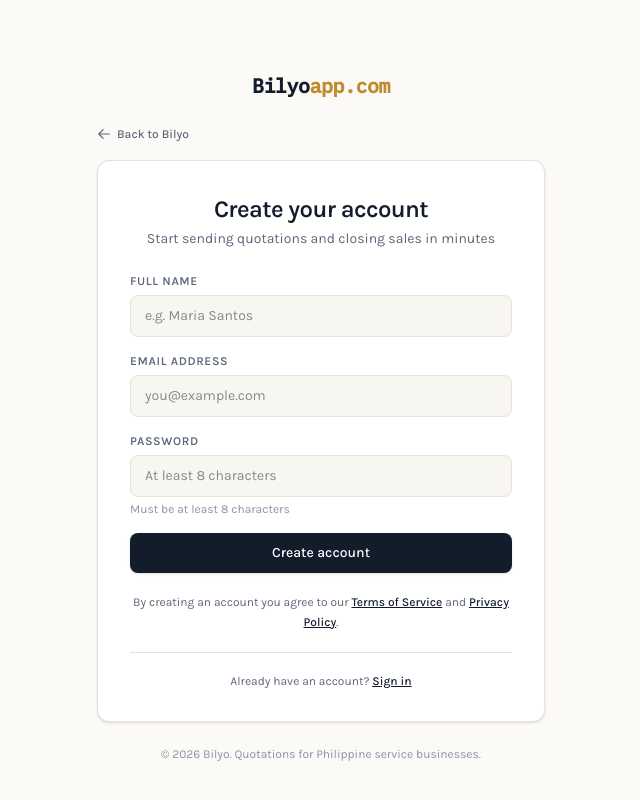
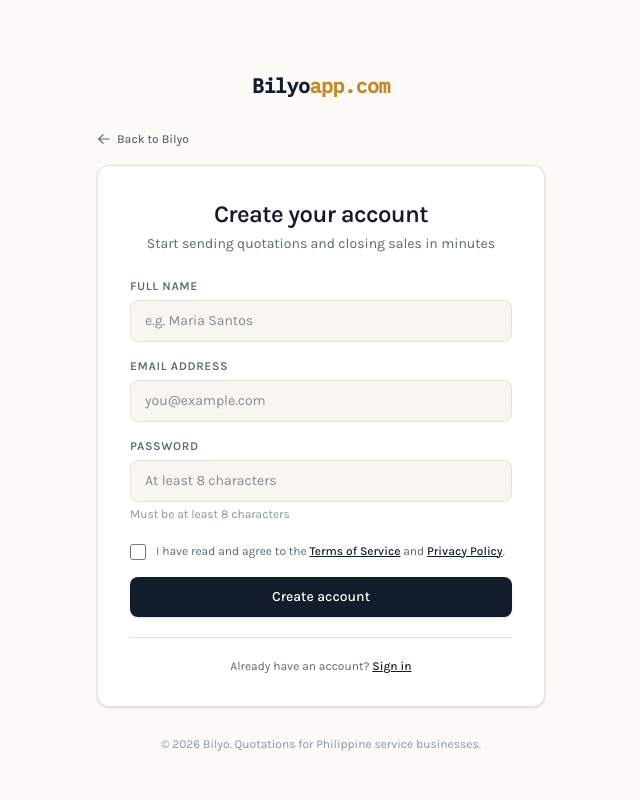
Before and after one commit to wardslarc/bilyo, a Next.js app: page /register in a window 1280 px wide. Shown: the top 800 px of the page, without its empty margins (319-959 px from the left). Built offline with nearby package versions, Linux system fonts and the light colour scheme.

Commit message:
feat(auth): capture explicit terms consent at signup [P5-T04]

```diff
--- a/actions/auth.ts
+++ b/actions/auth.ts
@@ -22,6 +22,7 @@ import {
   resetPasswordSchema,
 } from '../lib/validation/auth.ts';
 import { getClientIp, enforceRateLimits } from '../lib/rate-limit.ts';
+import { LEGAL_VERSION } from '../lib/site.ts';
 import type { ActionResult } from '@/types';
 
 /**
@@ -183,13 +184,17 @@ export async function registerUser(
       throw new Error('Failed to generate valid bcrypt hash');
     }
 
-    // Create user with emailVerifiedAt: null (Gate 4 pending)
+    // Create user with emailVerifiedAt: null (Gate 4 pending).
+    // Terms §1: the accepted version comes from LEGAL_VERSION on the server,
+    // not from the request, so the record cannot be forged by the caller.
     const newUser = await User.create({
       name,
       email,
       passwordHash,
       role: 'USER',
       emailVerifiedAt: null,
+      acceptedTermsVersion: LEGAL_VERSION,
+      acceptedTermsAt: new Date(),
     });
 
     // Issue verification code + magic link
--- a/app/(auth)/register/page.tsx
+++ b/app/(auth)/register/page.tsx
@@ -13,14 +13,18 @@ export default function RegisterPage() {
     name: '',
     email: '',
     password: '',
+    acceptedTerms: false,
   });
   const [fieldErrors, setFieldErrors] = useState<Record<string, string>>({});
   const [formError, setFormError] = useState<string | null>(null);
   const [isPending, startTransition] = useTransition();
 
   const handleChange = (e: React.ChangeEvent<HTMLInputElement>) => {
-    const { name, value } = e.target;
-    setFormData((prev) => ({ ...prev, [name]: value }));
+    const { name, value, type, checked } = e.target;
+    setFormData((prev) => ({
+      ...prev,
+      [name]: type === 'checkbox' ? checked : value,
+    }));
     if (fieldErrors[name]) {
       setFieldErrors((prev) => {
         const next = { ...prev };
@@ -180,6 +184,55 @@ export default function RegisterPage() {
           )}
         </div>
 
+        {/*
+          Consent at signup — this is what makes the Terms binding (Terms §1).
+          A checkbox, not a notice: assent has to be an affirmative act we can
+          point at later, and the version accepted is stamped server-side.
+        */}
+        <div className="pt-1">
+          <label
+            htmlFor="acceptedTerms"
+            className="flex cursor-pointer items-start gap-2.5"
+          >
+            <input
+              id="acceptedTerms"
+              name="acceptedTerms"
+              type="checkbox"
+              checked={formData.acceptedTerms}
+              onChange={handleChange}
+              className={`mt-0.5 h-4 w-4 shrink-0 cursor-pointer rounded border accent-[var(--color-ink)] ${
+                fieldErrors.acceptedTerms
+                  ? 'border-red-400'
+                  : 'border-[var(--color-line)]'
+              }`}
+            />
+            <span className="text-xs leading-relaxed text-[var(--color-muted)]">
+              I have read and agree to the{' '}
+              <Link
+                href="/terms"
+                target="_blank"
+                className="font-medium text-[var(--color-ink)] underline transition-colors hover:text-[var(--color-brass)]"
+              >
+                Terms of Service
+              </Link>{' '}
+              and{' '}
+              <Link
+                href="/privacy"
+                target="_blank"
+                className="font-medium text-[var(--color-ink)] underline transition-colors hover:text-[var(--color-brass)]"
+              >
+                Privacy Policy
+              </Link>
+              .
+            </span>
+          </label>
+          {fieldErrors.acceptedTerms && (
+            <p className="mt-1.5 text-xs font-medium text-red-600">
+              {fieldErrors.acceptedTerms}
+            </p>
+          )}
+        </div>
+
         <button
           type="submit"
           disabled={isPending}
@@ -215,25 +268,6 @@ export default function RegisterPage() {
         </button>
       </form>
 
-      {/* Consent at signup — this is what makes the Terms binding (Terms §1). */}
-      <p className="mt-5 text-center text-xs leading-relaxed text-[var(--color-muted)]">
-        By creating an account you agree to our{' '}
-        <Link
-          href="/terms"
-          className="font-medium text-[var(--color-ink)] underline transition-colors hover:text-[var(--color-brass)]"
-        >
-          Terms of Service
-        </Link>{' '}
-        and{' '}
-        <Link
-          href="/privacy"
-          className="font-medium text-[var(--color-ink)] underline transition-colors hover:text-[var(--color-brass)]"
-        >
-          Privacy Policy
-        </Link>
-        .
-      </p>
-
       <div className="mt-5 border-t border-[var(--color-line)] pt-5 text-center text-xs text-[var(--color-muted)]">
         Already have an account?{' '}
         <Link
--- a/lib/email/send.ts
+++ b/lib/email/send.ts
@@ -1,6 +1,6 @@
 import { Types } from 'mongoose';
-import connectDB from '@/lib/mongodb';
-import { EmailMessage } from '@/models/email-message';
+import connectDB from '../mongodb.ts';
+import { EmailMessage } from '../../models/email-message.ts';
 import type { EmailMessageKind, EmailMessageStatus } from '@/types';
 import { getResendClient, isDryRun, getEmailFrom } from './client.ts';
 import { canSendTo, type CanSendContext, type SuppressionReason } from './suppression.ts';
--- a/lib/validation/auth.ts
+++ b/lib/validation/auth.ts
@@ -12,6 +12,11 @@ export const registerSchema = z.object({
     .toLowerCase()
     .email({ message: 'Please enter a valid email address' }),
   password: strongPasswordSchema,
+  // Terms §1: assent must be an affirmative act, not an inference from the
+  // presence of a link. The same schema drives the checkbox and the action.
+  acceptedTerms: z.boolean().refine((value) => value === true, {
+    message: 'Please accept the Terms of Service and Privacy Policy to continue',
+  }),
 });
 
 export type RegisterInput = z.infer<typeof registerSchema>;
--- a/models/user.ts
+++ b/models/user.ts
@@ -128,6 +128,20 @@ const UserSchema = new Schema<IUser>(
       type: Date,
       default: null,
     },
+
+    // Terms acceptance (Terms §1, §14)
+    // Which version of the Terms the user accepted, and when. Stamped from
+    // LEGAL_VERSION server-side — never from the client — so a later dispute
+    // resolves against a document we can reproduce. Null on accounts created
+    // before this shipped.
+    acceptedTermsVersion: {
+      type: String,
+      default: null,
+    },
+    acceptedTermsAt: {
+      type: Date,
+      default: null,
+    },
   },
   {
     timestamps: true,
--- a/types/index.ts
+++ b/types/index.ts
@@ -42,6 +42,10 @@ export interface IUser {
   // Access & Trial (§6.10, ACCESS_BILLING_PLAN.md §3.3)
   accessUntil?: Date | null;
   firstPaidAt?: Date | null;
+
+  // Terms acceptance — proof of assent, stamped server-side at signup (Terms §1, §14)
+  acceptedTermsVersion?: string | null;
+  acceptedTermsAt?: Date | null;
 
   createdAt: Date;
   updatedAt: Date;
```
Also changed, not shown: 2 other files (tests, documents, lock files or other folders).
